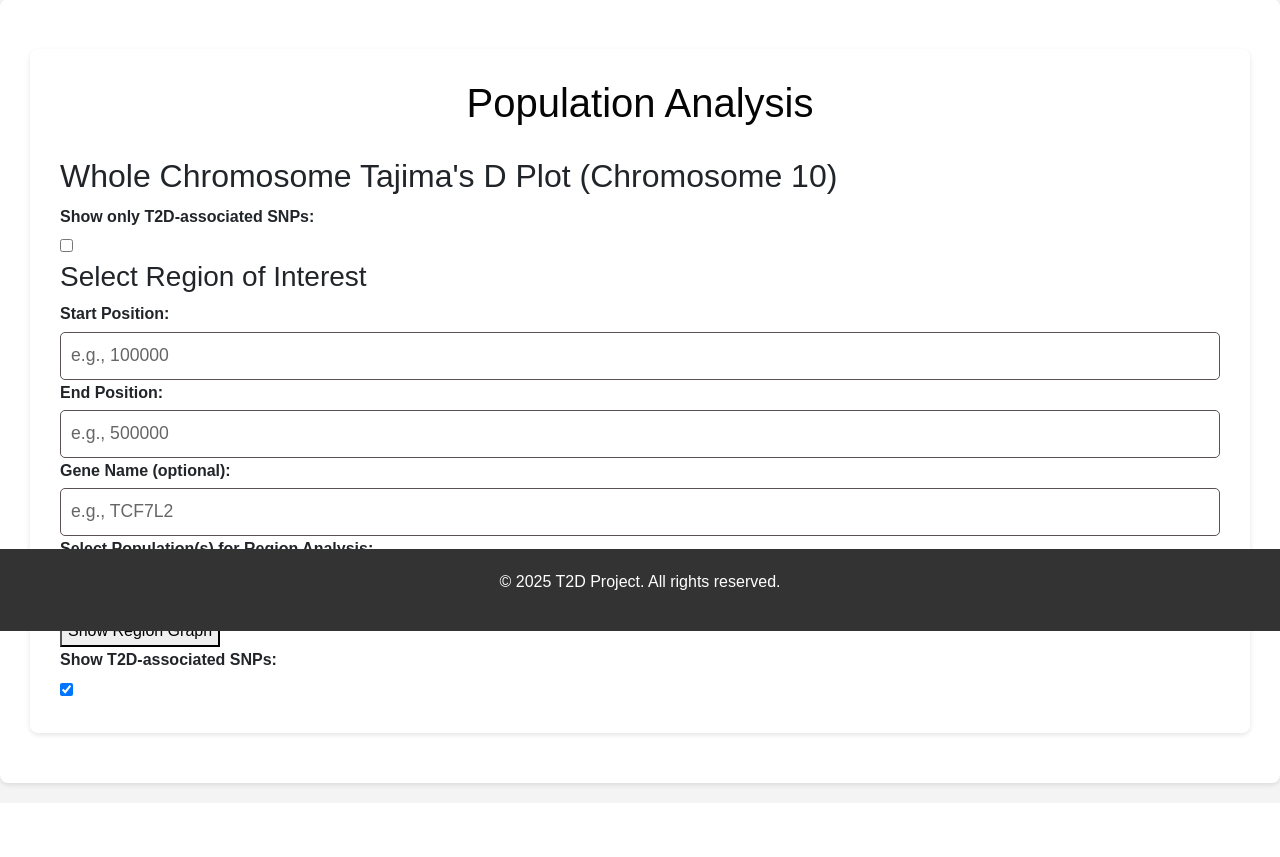
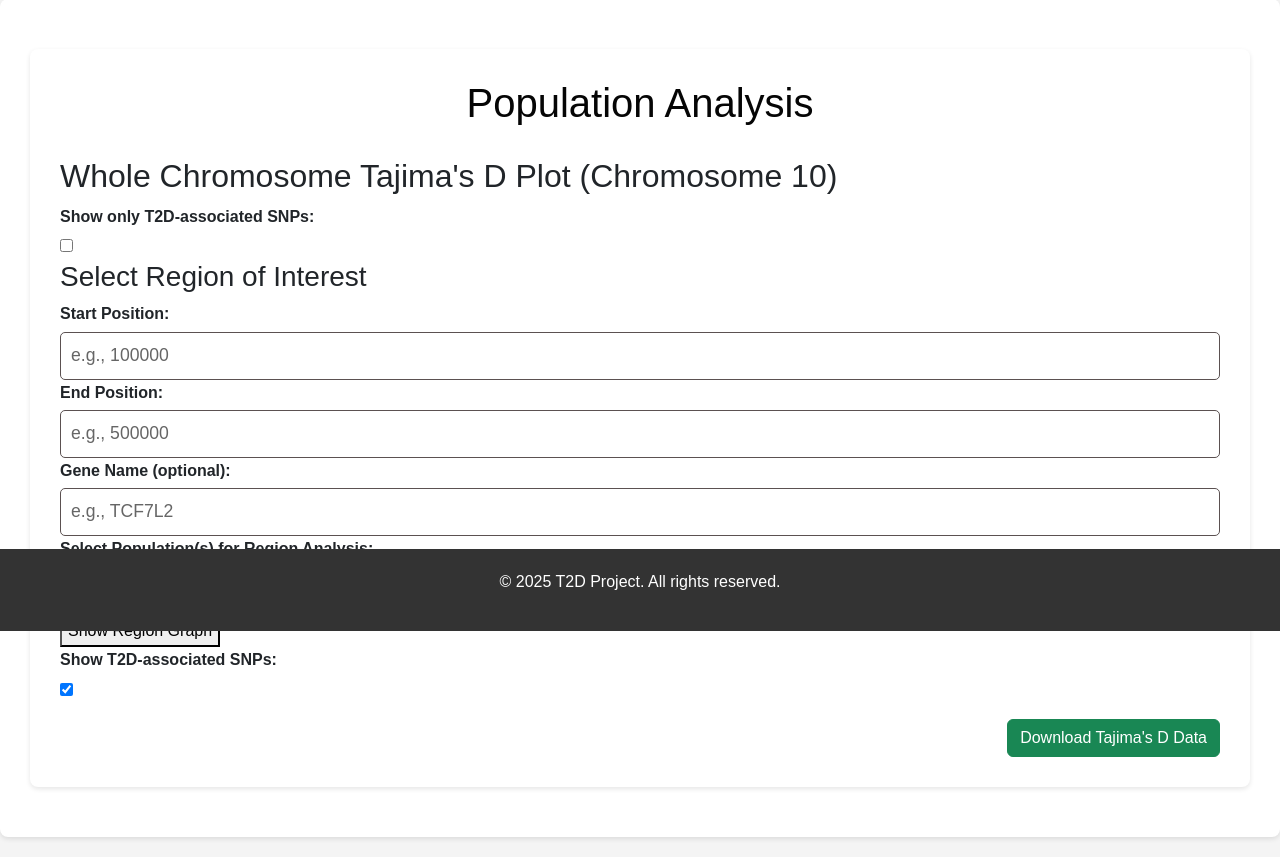
Before and after one commit to mattcodesbio/T2D_Research_Portal, a Flask app: page /population_analysis in a window 1280 px wide. Shown: the part 169-1026 px from the top of the page. Before the commit the page ends 958 px from the top, so only its background shows below. Run offline with Flask 3, Linux system fonts and the light colour scheme; some libraries are stand-ins or nearby versions.

Commit message:
Fixed genomic region graph and Added downlaod option

```diff
--- a/routes.py
+++ b/routes.py
@@ -1,9 +1,11 @@
-from flask import render_template, request, jsonify, session
+from flask import render_template, request, jsonify, Response, session
 from models import SNP, TajimaD
 from functions import get_snp_info, get_gene_ontology_terms, get_gene_coordinates_ensembl
 from main import app
 import json
 import pandas as pd
+import numpy as np
+
 
 @app.route('/', methods=['GET', 'POST'])
 def home():
@@ -115,8 +117,7 @@ def population_analysis():
     # Fetch T2D-associated SNPs for the chromosome
     t2d_snps = (
         SNP.query
-        .filter(SNP.chromosome == selected_chromosome)
-        .filter(SNP.p_value < 5e-8)  # Significant T2D SNPs
+        .filter(SNP.chromosome == selected_chromosome) # Significant T2D SNPs
         .all()
     )
 
@@ -160,17 +161,30 @@ def population_analysis_region():
         TajimaD.query
         .filter(TajimaD.chromosome == chromosome)
         .filter(TajimaD.bin_start >= start, TajimaD.bin_end <= end)
-        .filter(TajimaD.population.in_(selected_populations))  # Only return selected populations
+        .filter(TajimaD.population.in_(selected_populations))
         .all()
     )
 
     region_tajima_d = {pop: [] for pop in selected_populations}
+    summary_stats = {}  # Store mean & std deviation for each population
+
     for tajima in tajima_d_results:
         region_tajima_d[tajima.population].append({
             "bin_start": tajima.bin_start,
             "bin_end": tajima.bin_end,
             "tajima_d": tajima.tajima_d
         })
+
+    # Compute mean and standard deviation for each population
+    for pop in selected_populations:
+        values = [entry["tajima_d"] for entry in region_tajima_d[pop]]
+        if values:
+            summary_stats[pop] = {
+                "mean": round(np.mean(values), 4),
+                "std_dev": round(np.std(values), 4)
+            }
+        else:
+            summary_stats[pop] = {"mean": None, "std_dev": None}
 
     # Fetch T2D SNPs in the region
     t2d_snps = (
@@ -199,8 +213,82 @@ def population_analysis_region():
 
     return jsonify({
         "tajima_d_data": region_tajima_d,
-        "t2d_snp_data": t2d_snp_data
+        "t2d_snp_data": t2d_snp_data,
+        "summary_stats": summary_stats  # Include mean and std dev in response
     })
+
+
+@app.route('/download_tajima_d', methods=['GET'])
+def download_tajima_d():
+    """ Generates a text file with Tajima's D values for a requested genomic region. """
+
+    gene_name = request.args.get("gene_name")
+    start = request.args.get("start", type=int)
+    end = request.args.get("end", type=int)
+    chromosome = request.args.get("chromosome")
+    selected_populations = request.args.getlist("selected_population")
+
+    # If gene name is provided, fetch its genomic coordinates
+    if gene_name and (not start or not end):
+        gene_info = get_gene_coordinates_ensembl(gene_name)
+        if gene_info:
+            chromosome = gene_info["chromosome"]
+            start = gene_info["start"]
+            end = gene_info["end"]
+        else:
+            return jsonify({"error": f"Gene '{gene_name}' not found in Ensembl."}), 404
+
+    # Validate start and end
+    if not start or not end or not chromosome:
+        return jsonify({"error": "Invalid region parameters."}), 400
+
+    # Fetch Tajima's D values for selected populations and region
+    tajima_d_results = (
+        TajimaD.query
+        .filter(TajimaD.chromosome == chromosome)
+        .filter(TajimaD.bin_start >= start, TajimaD.bin_end <= end)
+        .filter(TajimaD.population.in_(selected_populations))
+        .all()
+    )
+
+    # If no data is found, return a file with a message instead of an error
+    if not tajima_d_results:
+        response_text = f"No Tajima's D data found for Chromosome {chromosome}, Region {start}-{end}.\n"
+        response = Response(response_text, mimetype="text/plain")
+        response.headers["Content-Disposition"] = f"attachment; filename=TajimaD_chr{chromosome}_{start}_{end}.txt"
+        return response
+
+    # Organize data and calculate statistics
+    tajima_d_data = {pop: [] for pop in selected_populations}
+    for tajima in tajima_d_results:
+        tajima_d_data[tajima.population].append(tajima.tajima_d)
+
+    # Generate file content
+    file_content = []
+    file_content.append(f"Tajima's D Data for Chromosome {chromosome}, Region {start}-{end}\n")
+    file_content.append("Population\tBin Start\tBin End\tTajima's D\n")
+
+    for tajima in tajima_d_results:
+        file_content.append(f"{tajima.population}\t{tajima.bin_start}\t{tajima.bin_end}\t{tajima.tajima_d:.4f}\n")
+
+    # Calculate statistics
+    file_content.append("\nSummary Statistics\n")
+    file_content.append("Population\tMean Tajima's D\tStd Dev Tajima's D\n")
+
+    for pop, values in tajima_d_data.items():
+        values = list(values)  # Ensure it's a list for NumPy functions
+        if values:
+            mean_tajima_d = np.mean(values)
+            std_tajima_d = np.std(values)
+        else:
+            mean_tajima_d, std_tajima_d = "N/A", "N/A"
+
+        file_content.append(f"{pop}\t{mean_tajima_d}\t{std_tajima_d}\n")
+
+    # Convert to response
+    response = Response("\n".join(file_content), mimetype="text/plain")
+    response.headers["Content-Disposition"] = f"attachment; filename=TajimaD_chr{chromosome}_{start}_{end}.txt"
+    return response
 
 
 @app.route('/about')
--- a/templates/population_analysis.html
+++ b/templates/population_analysis.html
@@ -46,7 +46,12 @@
                 <button type="button" onclick="fetchRegionData()">Show Region Graph</button>
                 <label for="t2d_region_filter">Show T2D-associated SNPs:</label>
                 <input type="checkbox" id="t2d_region_filter" checked onchange="fetchRegionData()">
+
             </form>
+        </div>
+
+        <div class="d-flex justify-content-end mt-3">
+            <button type="button" class="btn btn-success" onclick="downloadTajimaD()">Download Tajima's D Data</button>
         </div>
 
         <div id="region-plot-container"></div>
@@ -80,10 +85,8 @@
                     if (showT2D) {
                         let snpPositions = t2dSnps.map(snp => snp.position);
                         let snpValues = snpPositions.map(pos => {
-                            let closestBin = tajimaDData[pop].reduce((prev, curr) =>
-                                Math.abs(curr.bin_start - pos) < Math.abs(prev.bin_start - pos) ? curr : prev
-                            );
-                            return closestBin.tajima_d;
+                            let bin = tajimaDData[pop].find(curr => pos >= curr.bin_start && pos <= curr.bin_end);
+                            return bin ? bin.tajima_d : null;
                         });
 
                         let t2dSnpTrace = {
@@ -144,63 +147,48 @@
                         let colors = ["blue", "green", "purple", "orange", "cyan"];
                         let colorIndex = 0;
 
-                        let combinedTraces = []; // This will hold traces for the combined plot
+                        let combinedTraces = [];
 
                         for (let pop in data.tajima_d_data) {
-                            let traces = [];
+                            let plotDiv = document.createElement("div");
+                            plotDiv.id = `region-plot-${pop}`;
+                            document.getElementById("region-plot-container").appendChild(plotDiv);
 
-                            // Plot Tajima's D values
                             let binPositions = data.tajima_d_data[pop].map(d => (d.bin_start + d.bin_end) / 2);
                             let tajimaValues = data.tajima_d_data[pop].map(d => d.tajima_d);
 
-                            // Line plot
                             let lineTrace = {
                                 x: binPositions,
                                 y: tajimaValues,
                                 mode: 'lines',
-                                name: `Tajima's D - ${pop} (Line)`,
-                                line: { width: 2, color: colors[colorIndex] }
+                                name: `Tajima's D - ${pop}`,
+                                line: { color: colors[colorIndex] }
                             };
 
-                            // Dot plot
-                            let dotTrace = {
-                                x: binPositions,
-                                y: tajimaValues,
-                                mode: 'markers',
-                                name: `Tajima's D - ${pop} (Dots)`,
-                                marker: { size: 6, color: colors[colorIndex] }
-                            };
+                            let traces = [lineTrace];
 
-                            traces.push(lineTrace, dotTrace);
-                            combinedTraces.push(lineTrace, dotTrace); // **🔥 Add traces to the combined plot 🔥**
-
+                            // **Ensure only Tajima's D values are included in the combined plot**
+                            combinedTraces.push(lineTrace);
                             colorIndex = (colorIndex + 1) % colors.length;
 
-                            // Add T2D SNPs with correct Tajima's D values
+                            // **Map T2D SNPs to their correct Tajima's D bins**
                             if (showT2D && data.t2d_snp_data.length > 0) {
-                                let regionSnps = data.t2d_snp_data.filter(snp => snp.position >= start && snp.position <= end);
-
-                                let snpPositions = regionSnps.map(snp => snp.position);
-                                let snpTajimaDValues = snpPositions.map(pos => {
-                                    let closestBin = data.tajima_d_data[pop].reduce((prev, curr) =>
-                                        Math.abs(curr.bin_start - pos) < Math.abs(prev.bin_start - pos) ? curr : prev
-                                    );
-                                    return closestBin.tajima_d;
+                                let snpPositions = data.t2d_snp_data.map(snp => snp.position);
+                                let snpValues = snpPositions.map(pos => {
+                                    let bin = data.tajima_d_data[pop].find(curr => pos >= curr.bin_start && pos <= curr.bin_end);
+                                    return bin ? bin.tajima_d : null;
                                 });
 
-                                let snpLabels = regionSnps.map(snp => snp.snp_id);
-
-                                let snpTrace = {
+                                let t2dSnpTrace = {
                                     x: snpPositions,
-                                    y: snpTajimaDValues,
+                                    y: snpValues,
                                     mode: 'markers',
-                                    text: snpLabels,
-                                    hoverinfo: 'text+x+y',
-                                    marker: { color: 'red', size: 8 },
-                                    name: `T2D SNPs (${pop})`
+                                    text: data.t2d_snp_data.map(snp => snp.snp_id),
+                                    textposition: "top center",
+                                    marker: { color: 'red', size: 10 },
+                                    name: 'T2D SNPs'
                                 };
-
-                                traces.push(snpTrace);
+                                traces.push(t2dSnpTrace);
                             }
 
                             let layout = {
@@ -213,12 +201,21 @@
                                 margin: { l: 50, r: 50, t: 50, b: 50 }
                             };
 
-                            // Create a new div for each population's plot
-                            let plotDiv = document.createElement("div");
-                            plotDiv.id = `region-plot-${pop}`;
-                            document.getElementById("region-plot-container").appendChild(plotDiv);
+                            Plotly.newPlot(plotDiv.id, traces, layout);
+                            colorIndex = (colorIndex + 1) % colors.length;
 
-                            Plotly.newPlot(plotDiv.id, traces, layout);
+                             // ✅ Display mean and standard deviation next to each plot
+                            let summaryDiv = document.createElement("div");
+                            summaryDiv.innerHTML = `
+                                <p><strong>Population:</strong> ${pop}</p>
+                                <p><strong>Mean Tajima's D:</strong> ${data.summary_stats[pop].mean}</p>
+                                <p><strong>Std Dev Tajima's D:</strong> ${data.summary_stats[pop].std_dev}</p>
+                            `;
+                            summaryDiv.style.marginBottom = "20px";
+                            summaryDiv.style.fontSize = "16px";
+                            summaryDiv.style.fontWeight = "bold";
+
+                            document.getElementById("region-plot-container").appendChild(summaryDiv);
                         }
 
                         // **🔥 Final combined plot with all selected populations (WITHOUT T2D SNPs) 🔥**
@@ -244,7 +241,42 @@
                             }
                         }
                     });
-            }
+                }
+
+                function downloadTajimaD() {
+                    let start = document.getElementById("region_start").value.trim();
+                    let end = document.getElementById("region_end").value.trim();
+                    let geneName = document.getElementById("gene_name").value.trim();
+                    let chromosome = "{{ selected_chromosome }}";
+                    let selectedPopulationsArray = Array.from(selectedPopulations);
+
+                    if (selectedPopulationsArray.length === 0) {
+                        alert("Please select at least one population before downloading.");
+                        return;
+                    }
+
+                    // Construct the download URL
+                    let url = `/download_tajima_d?chromosome=${chromosome}`;
+
+                    if (geneName) {
+                        url += `&gene_name=${encodeURIComponent(geneName)}`;
+                    } else if (start && end) {
+                        url += `&start=${start}&end=${end}`;
+                    } else {
+                        alert("Please enter either a start and end position OR a gene name.");
+                        return;
+                    }
+
+                    selectedPopulationsArray.forEach(pop => url += `&selected_population=${pop}`);
+
+                    // Create an invisible anchor tag to force the browser to download the file
+                    let link = document.createElement("a");
+                    link.href = url;
+                    link.setAttribute("download", `TajimaD_chr${chromosome}_${start || geneName}_${end || ""}.txt`);
+                    document.body.appendChild(link);
+                    link.click();
+                    document.body.removeChild(link);
+                }
 
             updatePlot();
         </script>
```
Also changed, not shown: functions.py (+56 -85 lines).
